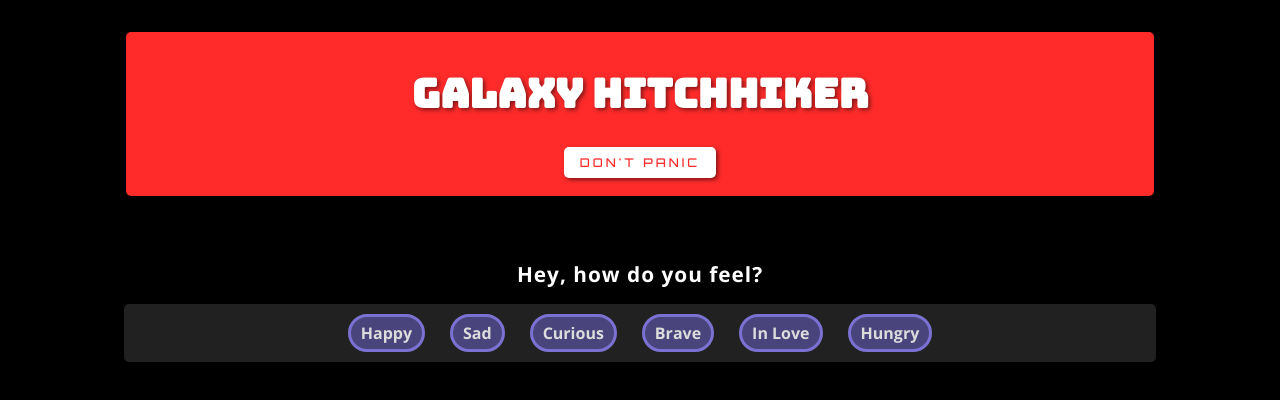
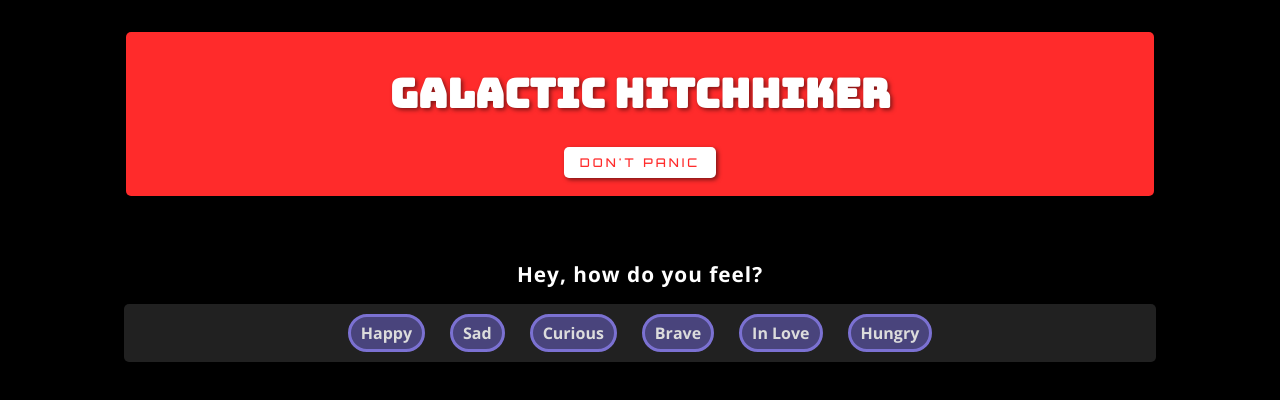
Before and after one commit to clasei/galactic-hitchhiker, an Angular app: page / in a window 1280 px wide. Shown: the top 400 px of the page. Built offline with nearby package versions, Linux system fonts and the light colour scheme.

Commit message:
title updated

```diff
--- a/src/app/header/header.component.html
+++ b/src/app/header/header.component.html
@@ -1,4 +1,4 @@
 <header class="header">
-    <h1>Galaxy Hitchhiker</h1>
+    <h1>Galactic Hitchhiker</h1>
     <h2>don't panic</h2>
 </header>
--- a/src/index.html
+++ b/src/index.html
@@ -2,12 +2,12 @@
 <html lang="en">
 <head>
   <meta charset="utf-8">
-  <title>Galaxy Hitchhiker — reality is frequently inaccurate</title>
+  <title>Galactic Hitchhiker — reality is frequently inaccurate</title>
   <base href="/">
   <meta name="viewport" content="width=device-width, initial-scale=1.0", user-scalable="yes">
   <meta name="apple-mobile-web-app-capable" content="yes">
   <meta http-equiv="X-UA-Compatible" content="ie=edge">
-  <meta name="description" content="galaxy, hitchhiker, douglas adams, marvin">
+  <meta name="description" content="galactic hitchhiker, galaxy, hitchhiker, douglas adams, marvin">
   <meta name="keywords" content="Hitchhiker Guide to the Galaxy">
   <meta name="author" content="clara, clara seijo">
   <link rel="icon" type="image/x-icon" href="favicon.ico">
```
